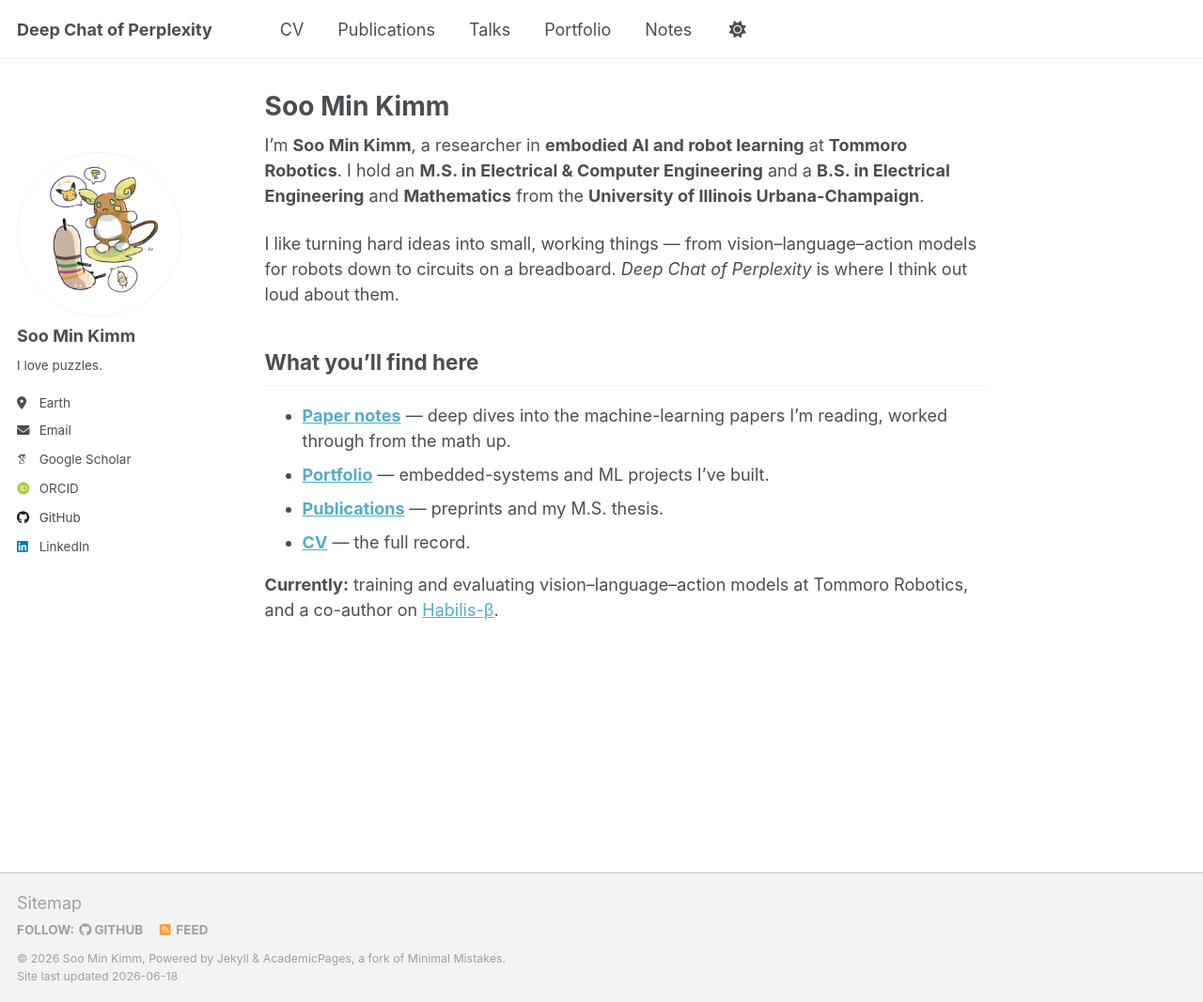
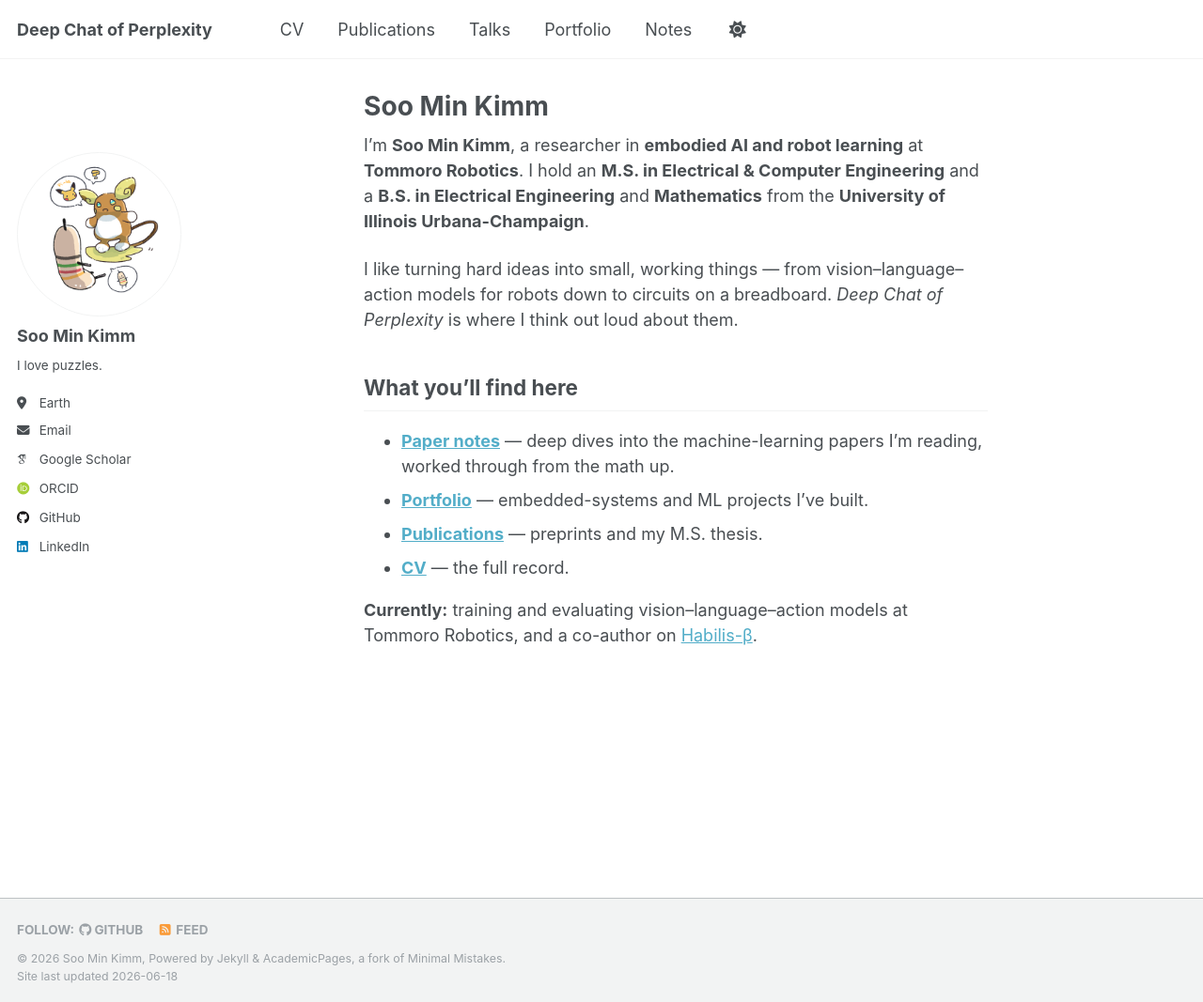
Before and after one commit to somnio-kimm/somnio-kimm.github.io, a Jekyll site: the page built from _pages/about.md, in a window 1280 px wide and 1067 px high. Shown: the whole window at 94% size. Built offline with Jekyll 4.4.1, drawn with Linux system fonts in a browser that asks for light colours; some web fonts are replaced.

Commit message:
Widen sidebar (3/12, cap 320px), narrow content to match, remove footer Sitemap link
Co-Authored-By: Claude Opus 4.8 (1M context) <noreply@anthropic.com>

```diff
--- a/_includes/footer/custom.html
+++ b/_includes/footer/custom.html
@@ -1,3 +1,2 @@
 <!-- start custom footer snippets -->
-<a href="/sitemap/">Sitemap</a>
 <!-- end custom footer snippets -->
--- a/_sass/layout/_archive.scss
+++ b/_sass/layout/_archive.scss
@@ -10,7 +10,7 @@
   }
 
   @include breakpoint($large) {
-    @include span(10 of 12 last);
+    @include span(9 of 12 last);
     @include prefix(0.5 of 12);
   }
 
--- a/_sass/layout/_page.scss
+++ b/_sass/layout/_page.scss
@@ -18,7 +18,7 @@
 
 .page {
   @include breakpoint($large) {
-    @include span(10 of 12 last);
+    @include span(9 of 12 last);
     @include prefix(0.5 of 12);
     @include suffix(2 of 12);
   }
--- a/_sass/layout/_sidebar.scss
+++ b/_sass/layout/_sidebar.scss
@@ -25,7 +25,7 @@
   }
 
   @include breakpoint($large) {
-    @include span(2 of 12);
+    @include span(3 of 12);
     opacity: 1;
     -webkit-transition: opacity 0.2s ease-in-out;
             transition: opacity 0.2s ease-in-out;
--- a/_sass/theme/_dark.scss
+++ b/_sass/theme/_dark.scss
@@ -30,7 +30,7 @@ $global-transition          : all 0.2s ease-in-out;
 $masthead-height            : 70px;
 $navicon-width              : 28px;
 $navicon-height             : 4px;
-$sidebar-link-max-width     : 250px;
+$sidebar-link-max-width     : 320px;
 $sidebar-screen-min-width   : 1024px;
 
 /* Dark theme for the site */
--- a/_sass/theme/_default.scss
+++ b/_sass/theme/_default.scss
@@ -23,7 +23,7 @@ $global-transition          : all 0.2s ease-in-out;
 $masthead-height            : 70px;
 $navicon-width              : 28px;
 $navicon-height             : 4px;
-$sidebar-link-max-width     : 250px;
+$sidebar-link-max-width     : 320px;
 $sidebar-screen-min-width   : 1024px;
 
 /* Default light theme for the site */
```
